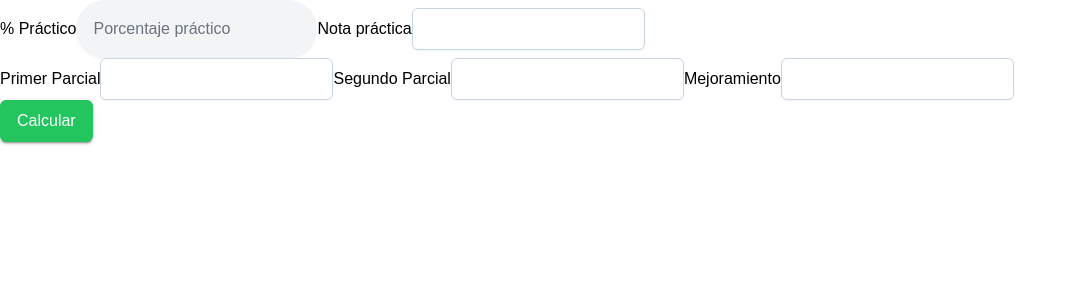
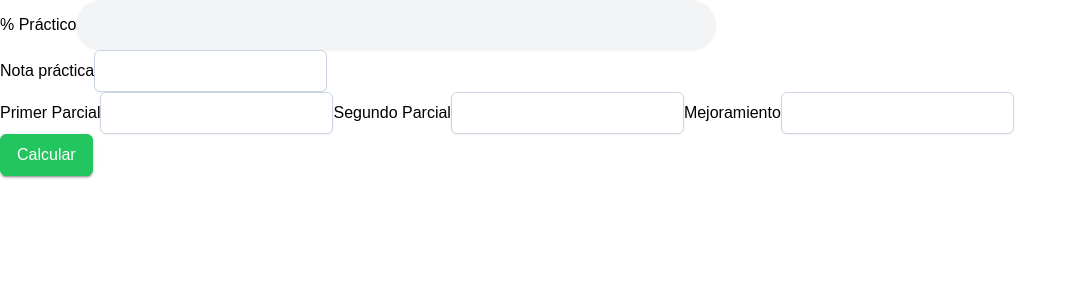
Before and after one commit to alicarpio/PoliCalculator, a Vue app: page / in a window 1280 px wide. Shown: the top 300 px of the page, without its empty margins (0-1077 px from the left). Built offline with nearby package versions, Linux system fonts and the light colour scheme; a web font is replaced by a local one.

Commit message:
FEAT: Añadir documentacion de tipos para grades store

```diff
--- a/src/pages/Calculator.vue
+++ b/src/pages/Calculator.vue
@@ -14,13 +14,16 @@
   <div class="flex w-11/12 justify-end my-auto h-screen items-center">
     <div class="w-1/2 flex-col self -center">
       <div class="form flex flex-col">
-        <div>
-          <label for="porcentajePractico">% Práctico</label>
-          <InputText id="porcentajePractico"  class="myTailwindInput" placeholder="Porcentaje práctico" type="text" v-model="practPorcentaje"/>
-
-          <label for="pract">Nota práctica</label>
-          <InputText id="pract" type="text" v-model="practico"/>
-
+        <div class="flex mb-4 w-full">
+          <div class="w-1/3">
+            <label for="porcentajePractico" class="mr-3">% Práctico</label>
+            <InputText id="porcentajePractico" class="myTailwindInput" type="text"
+                       v-model="practPorcentaje"/>
+          </div>
+          <div class="">
+            <label for="pract" class="mr-3">Nota práctica</label>
+            <InputText id="pract" type="text" v-model="practico"/>
+          </div>
         </div>
 
         <label for="parcial1">Primer Parcial</label>
@@ -34,7 +37,7 @@
 
       </div>
 
-      <Button label="Calcular" severity="success" raised />
+      <Button label="Calcular" severity="success" raised/>
     </div>
 
 
@@ -43,7 +46,7 @@
 
 <style scoped>
 .myTailwindInput {
-  @apply bg-gray-100 dark:bg-gray-900 p-4 text-gray-900 dark:text-gray-50 rounded-full placeholder:text-gray-500 border border-transparent;
+  @apply bg-gray-100 dark:bg-gray-900 p-3 w-2/4 text-gray-900 dark:text-gray-50 rounded-full placeholder:text-gray-500 border border-transparent;
 }
 
 </style>
```
Also changed, not shown: src/stores/grades.js (+30 -24 lines).
